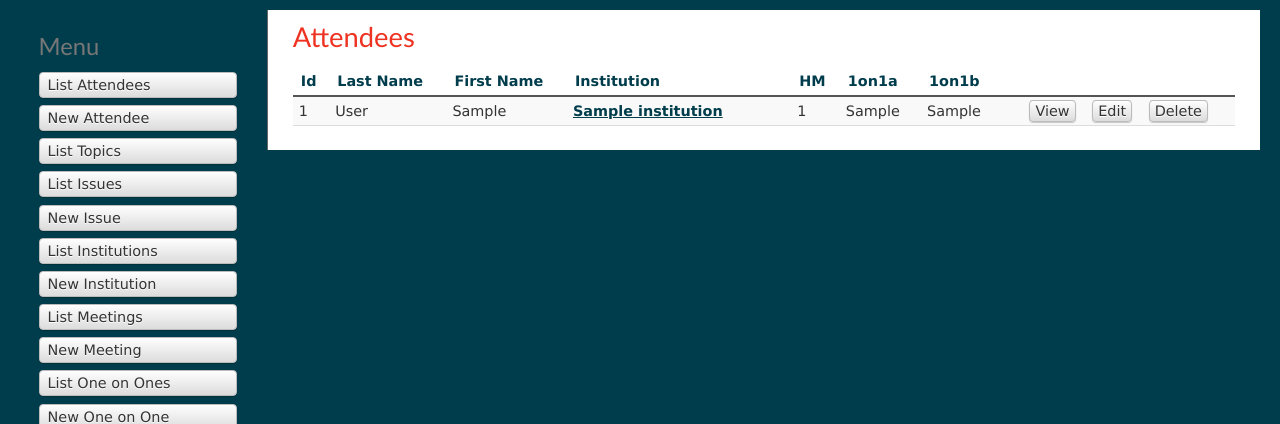
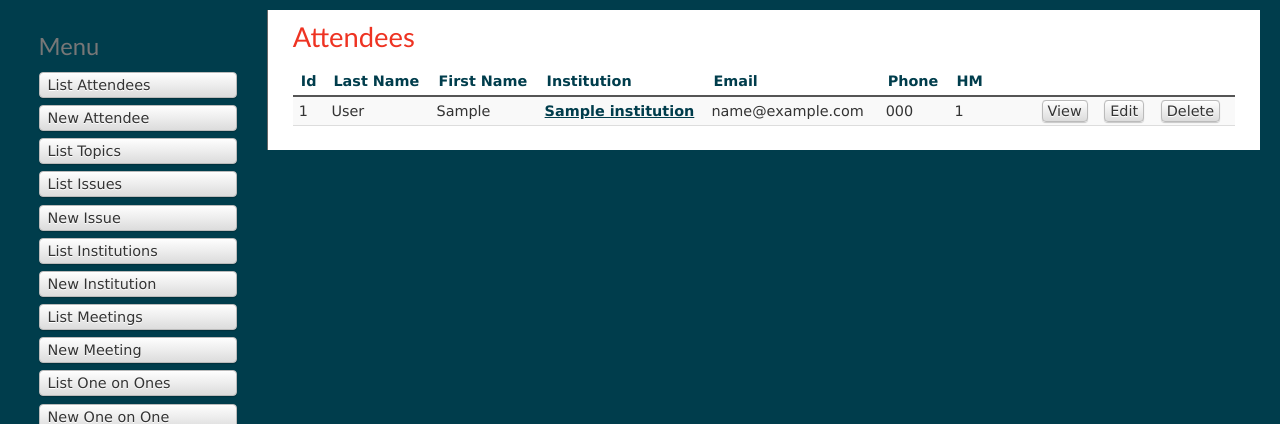
Before and after one commit to topdsoft/amos, a CakePHP app: the page made by app/View/Attendees/index.ctp in a window 1280 px wide. Shown: the part 40-464 px from the top of the page. Run offline with PHP 8.4 and a stand-in for CakePHP, Linux system fonts and the light colour scheme; the template is opened without the code that fills it: most values are stand-ins (such as "Sample title", 1, 10 or a date in 2020); data that the repository does not hold is empty; some libraries are stand-ins or nearby versions.

Commit message:
attendees index: put phone and email back on list and removed one on one stats help: added link for page specific help to meeting edit

```diff
--- a/app/View/Attendees/index.ctp
+++ b/app/View/Attendees/index.ctp
@@ -6,11 +6,11 @@
 			<th><?php echo $this->Paginator->sort('lastName','Last Name');?></th>
 			<th><?php echo $this->Paginator->sort('firstName','First Name');?></th>
 			<th><?php echo $this->Paginator->sort('Institution.name','Institution');?></th>
-			<th><?php //echo $this->Paginator->sort('email');?></th>
-			<th><?php //echo $this->Paginator->sort('phone');?></th>
+			<th><?php echo $this->Paginator->sort('email');?></th>
+			<th><?php echo $this->Paginator->sort('phone');?></th>
 			<th><?php echo $this->Paginator->sort('numAttended','HM');?></th>
-			<th><?php echo $this->Paginator->sort('ooo1','1on1a');?></th>
-			<th><?php echo $this->Paginator->sort('ooo2','1on1b');?></th>
+			<th><?php //echo $this->Paginator->sort('ooo1','1on1a');?></th>
+			<th><?php //echo $this->Paginator->sort('ooo2','1on1b');?></th>
 			<th></th>
 	</tr>
 	<?php
@@ -22,11 +22,11 @@
 		<td>
 			<?php echo $this->Html->link($attendee['Institution']['name'], array('controller' => 'institutions', 'action' => 'view', $attendee['Institution']['id'])); ?>
 		</td>
-		<td><?php //echo h($attendee['Attendee']['email']); ?>&nbsp;</td>
-		<td><?php //echo h($attendee['Attendee']['phone']); ?>&nbsp;</td>
+		<td><?php echo h($attendee['Attendee']['email']); ?>&nbsp;</td>
+		<td><?php echo h($attendee['Attendee']['phone']); ?>&nbsp;</td>
 		<td><?php echo h($attendee['Attendee']['numAttended']); ?>&nbsp;</td>
-		<td><?php echo h($attendee['Attendee']['ooo1']); ?>&nbsp;</td>
-		<td><?php echo h($attendee['Attendee']['ooo2']); ?>&nbsp;</td>
+		<td><?php //echo h($attendee['Attendee']['ooo1']); ?>&nbsp;</td>
+		<td><?php //echo h($attendee['Attendee']['ooo2']); ?>&nbsp;</td>
 		<td class="actions">
 			<?php echo $this->Html->link(__('View'), array('action' => 'view', $attendee['Attendee']['id'])); ?>
 			<?php echo $this->Html->link(__('Edit'), array('action' => 'edit', $attendee['Attendee']['id'])); ?>
--- a/app/View/Meetings/edit.ctp
+++ b/app/View/Meetings/edit.ctp
@@ -3,6 +3,8 @@
 	<fieldset>
 		<legend><?php echo __('Edit Meeting #'.$this->Form->value('id')); ?></legend>
 	<?php
+		//show link for page specific help
+		echo $this->Html->link(__('Meeting entry help page'),array('controller'=>'pages','action'=>'addmeeting'),array('target'=>'none'));
 		echo $this->Form->input('id');
 		echo $this->Form->input('location',array('id'=>'ln'));
 		echo $this->Form->input('date');
```
